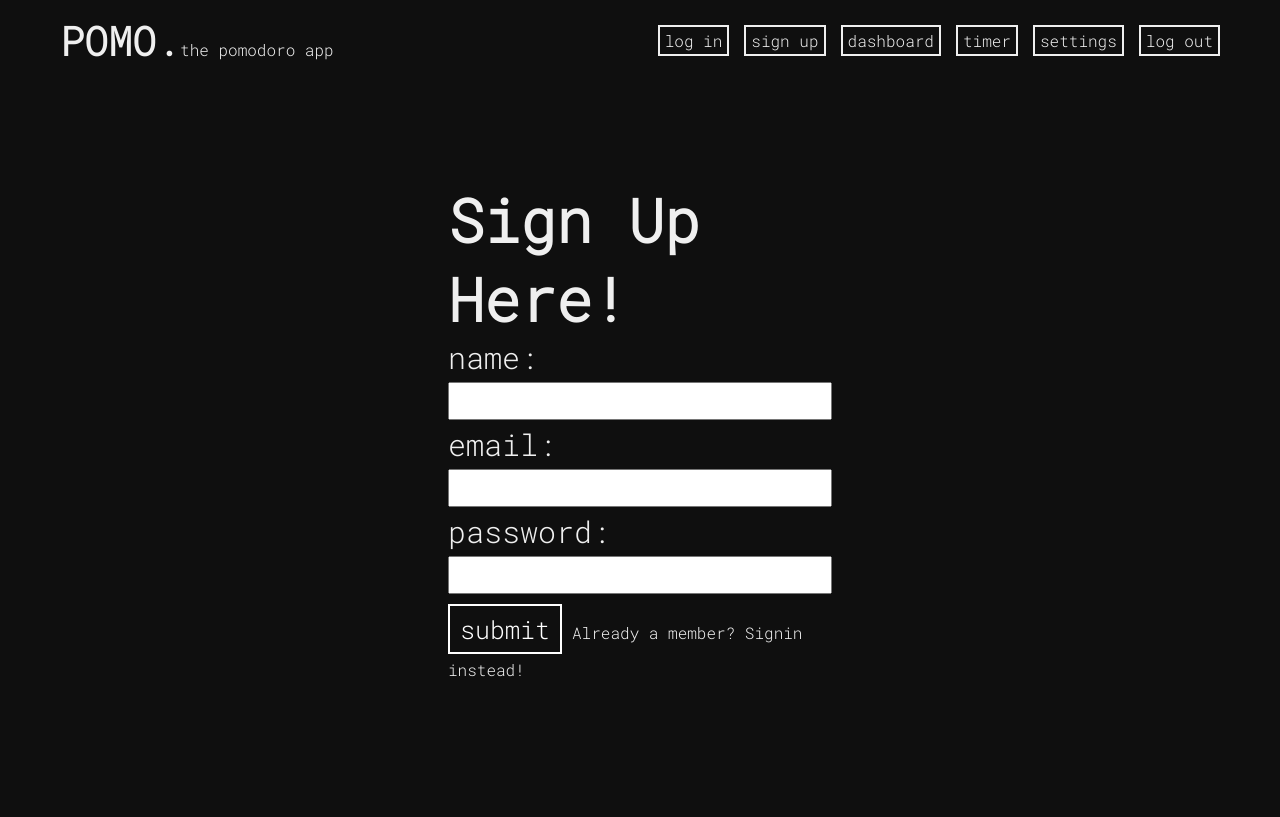
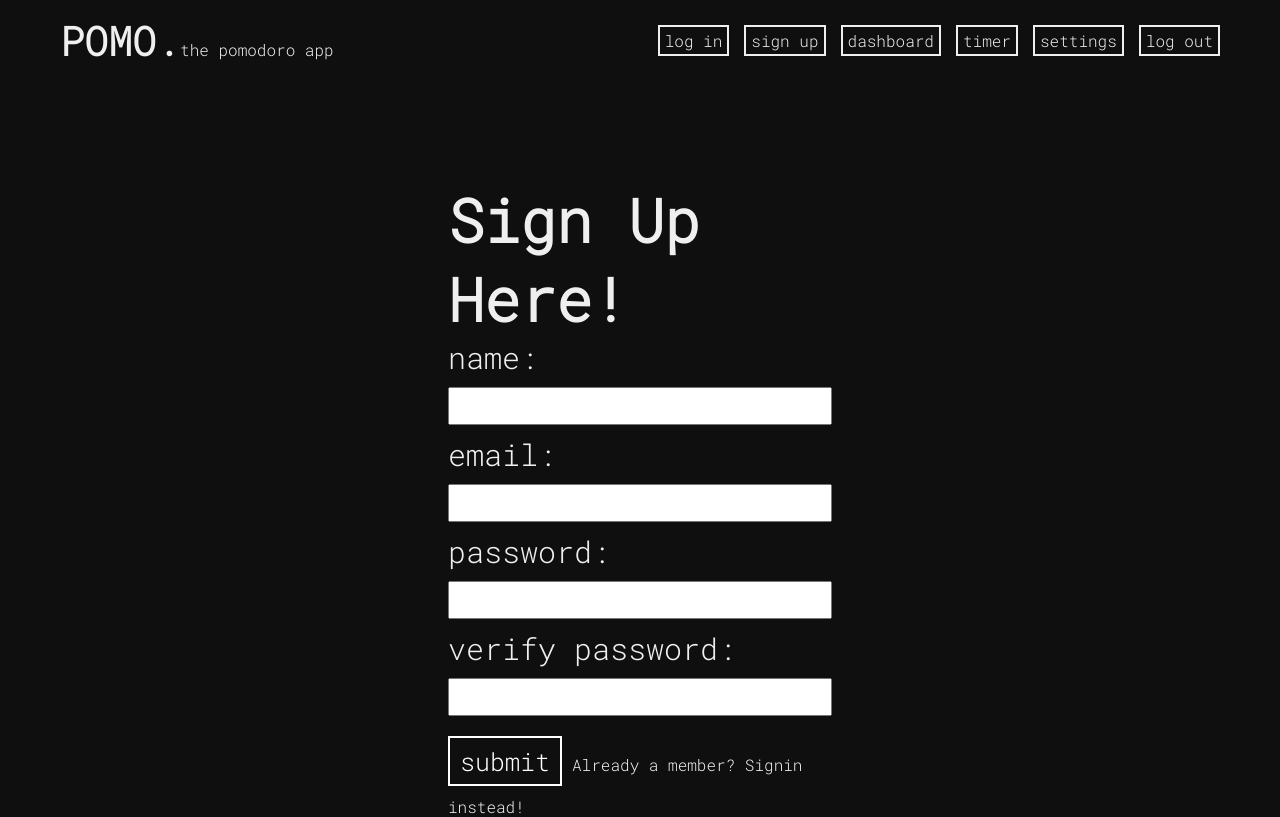
Before and after one commit to nickcosmo/pomo-app, a Vue app: page /signup in a window 1280 px wide. Built offline with nearby package versions, Linux system fonts and the light colour scheme.

Commit message:
add client form validation with yup

```diff
--- a/package.json
+++ b/package.json
@@ -13,7 +13,8 @@
     "vue": "^3.0.0",
     "vue-chartjs": "^3.5.1",
     "vue-router": "^4.0.0-rc.6",
-    "vuex": "^4.0.0-rc.2"
+    "vuex": "^4.0.0-rc.2",
+    "yup": "^0.32.8"
   },
   "devDependencies": {
     "@vue/cli-plugin-babel": "~4.5.0",
--- a/src/components/Graph.vue
+++ b/src/components/Graph.vue
@@ -77,6 +77,7 @@ export default {
                 },
                 ticks: {
                   fontColor: "#EFEFEF",
+                  beginAtZero: true
                 },
               },
             ],
--- a/src/components/Signin.vue
+++ b/src/components/Signin.vue
@@ -1,10 +1,21 @@
 <template>
   <div class="container">
     <h1>Log In Here!</h1>
-    <form action="POST" @submit.prevent="pushSignIn()">
+    <form action="POST" @submit.prevent="signInVal()">
       <div class="form-control">
         <label for="email">email:</label>
-        <input type="email" id="email" name="email" v-model="email" />
+        <input
+          type="text"
+          id="email"
+          name="email"
+          v-model="values.email"
+          @blur="validate('email')"
+          :style="[
+            errors.email
+              ? { 'border-color': '#ff6961', 'border-width': '2px' }
+              : {},
+          ]"
+        />
       </div>
       <div class="form-control">
         <label for="password">password:</label>
@@ -12,7 +23,13 @@
           type="password"
           id="password"
           name="password"
-          v-model="password"
+          v-model="values.password"
+          @blur="validate('password')"
+          :style="[
+            errors.password
+              ? { 'border-color': '#ff6961', 'border-width': '2px' }
+              : {},
+          ]"
         />
       </div>
       <base-button>submit</base-button>
@@ -22,26 +39,64 @@
         ></span
       >
     </form>
+    <div class="errorMessage" v-if="Object.values(errors).length > 0">
+      <ul>
+        <li v-if="errors.email">{{ errors.email }}</li>
+        <li v-if="errors.password">{{ errors.password }}</li>
+      </ul>
+    </div>
   </div>
 </template>
 
 <script>
 import BaseButton from "./UI/BaseButton.vue";
+import * as yup from "yup";
 
 export default {
-  data: () => {
+  data() {
+    const signInFormSchema = yup.object().shape({
+      email: yup.string().required().email(),
+      password: yup.string().required(),
+    });
     return {
-      email: "",
-      password: "",
+      values: {
+        email: "",
+        password: "",
+      },
+      errors: {},
+      signInFormSchema,
     };
   },
   methods: {
-    pushSignIn() {
+    async signInVal() {
+      this.signInFormSchema
+        .validate(this.values, { abortEarly: false })
+        .then(() => {
+          this.pushSignIn();
+        })
+        .catch((err) => {
+          console.log("err =>", err);
+          err.inner.forEach((error) => {
+            this.errors[error.path] = error.message;
+          });
+        });
+    },
+    validate(field) {
+      this.signInFormSchema
+        .validateAt(field, this.values)
+        .then(() => {
+          delete this.errors[field];
+        })
+        .catch((err) => {
+          this.errors[field] = err.message;
+        });
+    },
+    async pushSignIn() {
       this.$store.dispatch("pushSignIn", {
-        email: this.email,
-        password: this.password
-      })
-    }
+        email: this.values.email,
+        password: this.values.password,
+      });
+    },
   },
   components: {
     BaseButton,
@@ -63,7 +118,7 @@ input {
 
 button,
 input {
-  margin: 5px 0px;
+  margin: 10px 0px;
 }
 
 span {
@@ -80,4 +135,8 @@ a {
   margin: auto;
   text-align: left !important;
 }
+
+.errorMessage {
+  color: #ff6961;
+}
 </style>
--- a/src/components/Signup.vue
+++ b/src/components/Signup.vue
@@ -1,14 +1,36 @@
 <template>
   <div class="container">
     <h1>Sign Up Here!</h1>
-    <form @submit.prevent="pushSignup()">
+    <form @submit.prevent="signUpVal()">
       <div class="form-control">
         <label for="name">name:</label>
-        <input type="text" id="name" name="name" v-model="name" />
+        <input
+          type="text"
+          id="name"
+          name="name"
+          v-model="values.name"
+          @blur="validate('name')"
+          :style="[
+            errors.name
+              ? { 'border-color': '#ff6961', 'border-width': '2px' }
+              : {},
+          ]"
+        />
       </div>
       <div class="form-control">
         <label for="email">email:</label>
-        <input type="email" id="email" name="email" v-model="email" />
+        <input
+          type="text"
+          id="email"
+          name="email"
+          v-model="values.email"
+          @blur="validate('email')"
+          :style="[
+            errors.email
+              ? { 'border-color': '#ff6961', 'border-width': '2px' }
+              : {},
+          ]"
+        />
       </div>
       <div class="form-control">
         <label for="password">password:</label>
@@ -16,7 +38,28 @@
           type="password"
           id="password"
           name="password"
-          v-model="password"
+          v-model="values.password"
+          @blur="validate('password')"
+          :style="[
+            errors.password
+              ? { 'border-color': '#ff6961', 'border-width': '2px' }
+              : {},
+          ]"
+        />
+      </div>
+      <div class="form-control">
+        <label for="password">verify password:</label>
+        <input
+          type="password"
+          id="password"
+          name="password"
+          v-model="values.verifyPassword"
+          @blur="validate('verifyPassword')"
+          :style="[
+            errors.verifyPassword
+              ? { 'border-color': '#ff6961', 'border-width': '2px' }
+              : {},
+          ]"
         />
       </div>
       <base-button type="submit">submit</base-button>
@@ -26,31 +69,81 @@
         ></span
       >
     </form>
+    <div class="errorMessage" v-if="Object.values(errors).length > 0">
+      <ul>
+        <li v-if="errors.name">{{ errors.name }}</li>
+        <li v-if="errors.email">{{ errors.email }}</li>
+        <li v-if="errors.password">{{ errors.password }}</li>
+        <li v-if="errors.verifyPassword">{{ errors.verifyPassword }}</li>
+      </ul>
+    </div>
   </div>
 </template>
 
 <script>
 import BaseButton from "./UI/BaseButton.vue";
+import * as yup from "yup";
 
 export default {
   data() {
+    const signUpFormSchema = yup.object().shape({
+      name: yup.string().required(),
+      email: yup.string().required().email(),
+      password: yup.string().required().min(6),
+      verifyPassword: yup
+        .string()
+        .required()
+        .test("passwords-match", "Passwords must match", function (value) {
+          return this.parent.password === value;
+        }),
+    });
     return {
-      name: "",
-      email: "",
-      password: "",
+      values: {
+        name: "",
+        email: "",
+        password: "",
+        verifyPassword: "",
+      },
+      errors: {},
+      signUpFormSchema,
     };
   },
   methods: {
-    pushSignup() {
-      fetch("http://localhost:3000/sign-up", {
+    signUpVal() {
+      this.signUpFormSchema
+        .validate(this.values, { abortEarly: false })
+        .then(() => {
+          console.log("success");
+          this.pushSignup();
+        })
+        .catch((err) => {
+          console.log("err =>", err);
+          err.inner.forEach((error) => {
+            this.errors[error.path] = error.message;
+          });
+        });
+    },
+    validate(field) {
+      this.signUpFormSchema
+        .validateAt(field, this.values)
+        .then(() => {
+          delete this.errors[field];
+        })
+        .catch((err) => {
+          this.errors[field] = err.message;
+          // console.log(this.errors);
+        });
+    },
+    async pushSignup() {
+      await fetch("http://localhost:3000/sign-up", {
         method: "PUT",
         headers: {
           "Content-Type": "application/json",
         },
         body: JSON.stringify({
-          name: this.name,
-          email: this.email,
-          password: this.password,
+          name: this.values.name,
+          email: this.values.email,
+          password: this.values.password,
         }),
       });
     },
@@ -70,12 +163,15 @@ label,
 input {
   font-size: 30px;
   display: block;
+}
+
+input {
   width: 100%;
 }
 
 button,
 input {
-  margin: 5px 0px;
+  margin: 10px 0px;
 }
 
 span {
@@ -92,4 +188,8 @@ a {
   margin: auto;
   text-align: left !important;
 }
+
+.errorMessage {
+  color: #ff6961;
+}
 </style>
```
Also changed, not shown: 1 other file (tests, documents, lock files or other folders).
